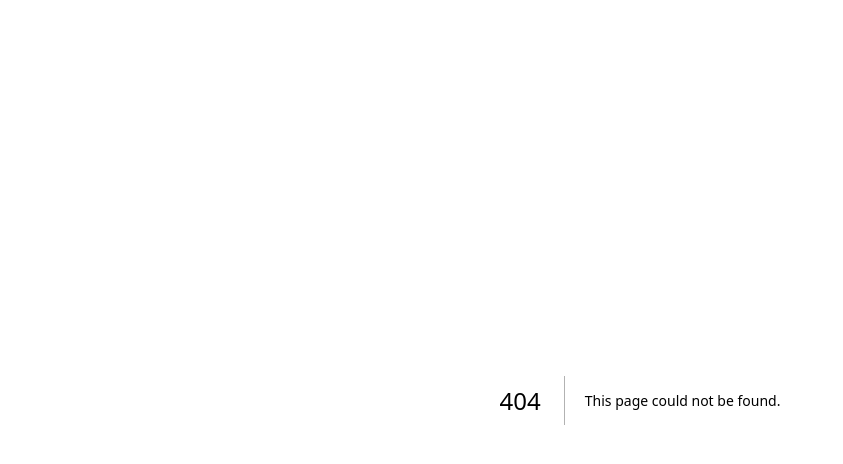
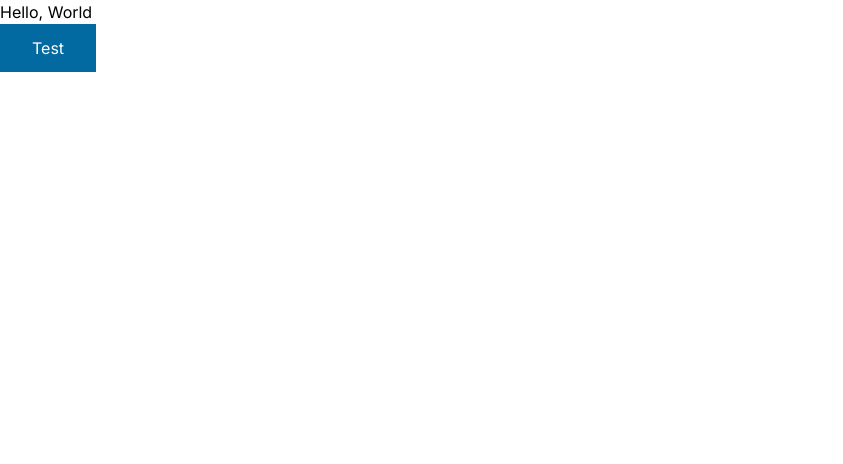
Before and after one commit to 4ndrs/tailwind-test, a Next.js app: page /init-test in a window 1280 px wide. Before the commit this address had no page. Shown: the top 464 px of the page, without its empty margins (0-843 px from the left). Built offline with nearby package versions, Linux system fonts and the light colour scheme.

Commit message:
Add init-test

```diff
--- /dev/null
+++ b/app/init-test/page.tsx
@@ -0,0 +1,10 @@
+const InitTest = () => (
+  <>
+    <h1>Hello, World</h1>
+    <button className="bg-sky-700 px-4 py-2 text-white hover:bg-sky-800 sm:px-8 sm:py-3">
+      Test
+    </button>
+  </>
+);
+
+export default InitTest;
```
